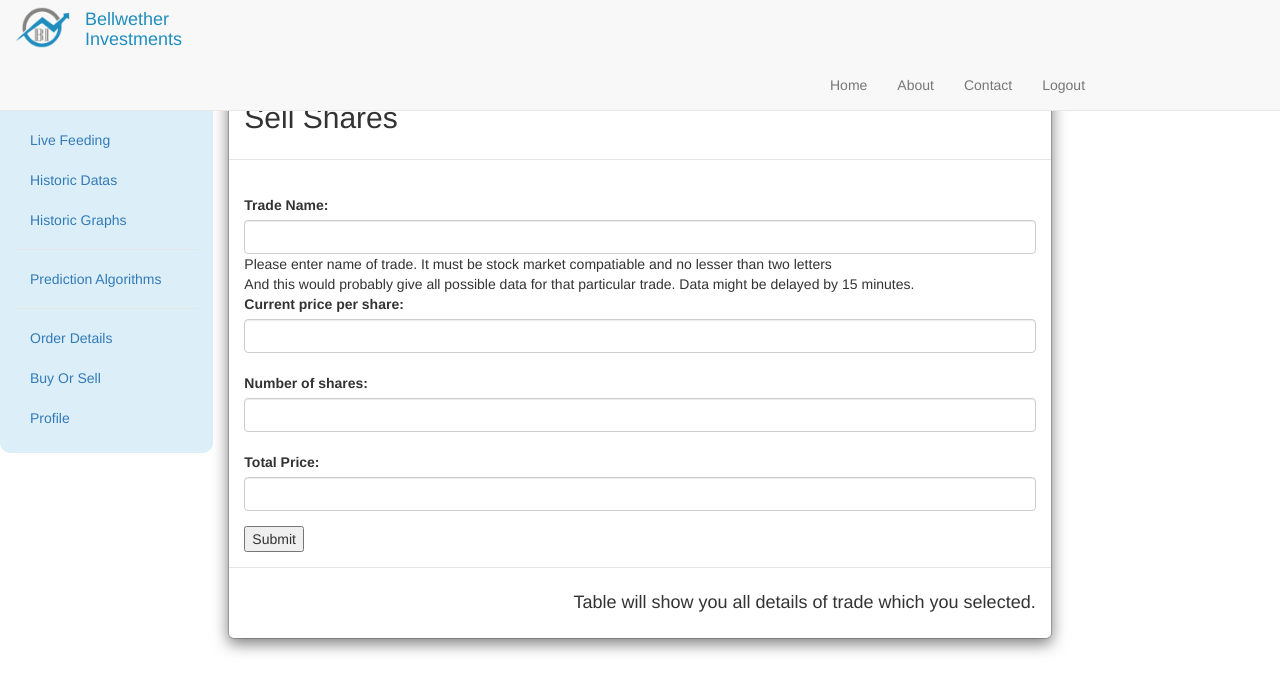
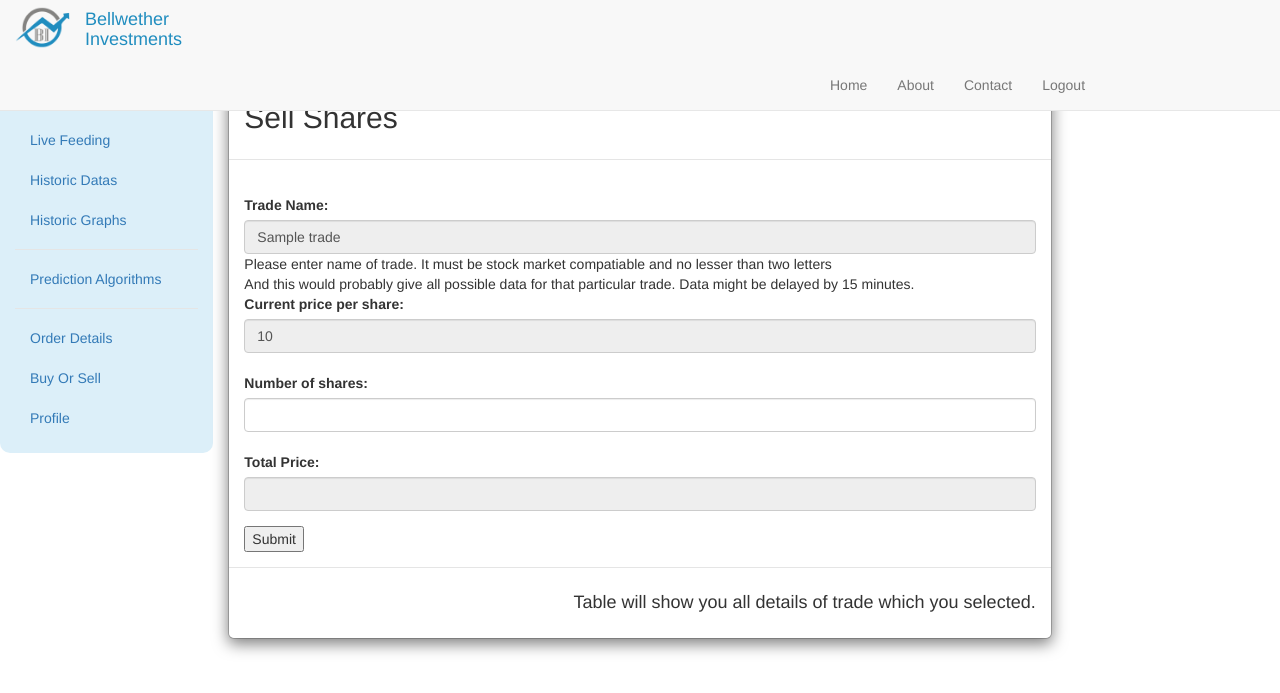
Before and after one commit to Dhara159/Bellwether, a Flask app: template templates/sell.html in a window 1280 px wide. Shown: the top 693 px of the page. Run offline with Flask 2, Linux system fonts and the light colour scheme; the template is opened without the code that fills it: most values are stand-ins (such as "Sample title", 1, 10 or a date in 2020); parts of the project's set-up code (start-up, migrations or seed data) failed here and were passed over; some libraries are stand-ins or nearby versions.

Commit message:
Added autosell option

```diff
--- a/app.py
+++ b/app.py
@@ -236,25 +236,45 @@ def buy_sell_confirm():
 
 @app.route('/sell_buy')
 def sell_buy():
-	if "userEmail" in session:
-		trades = ["HDFC","BIOCON","PNB","DLF","AKZOINDIA","ASHOKLEY","ASIANPAINT","ASTRAZEN","AUROPHARMA","AXISBANK","BAJAJCORP","BPCL","CENTRALBK","DENABANK","DISHTV","GAIL","GLENMARK","GODREJCP","GODREJIND","GPPL","HEROMOTOCO","IDBI","NAUKRI","JETAIRWAYS","JUSTDIAL","ONGC"]
-		mat = {}
-		for trade in trades:
-			todayTime = datetime.datetime.now()
-			yesterday = todayTime - timedelta(1)
-			latest = yesterday.strftime("%Y-%m-%d")
-			old = ((datetime.date.today()-relativedelta(months=+3))).strftime("%Y-%m-%d")
-			df = quandl.get("NSE/"+trade.upper(), authtoken="5GGEggAyyGa6_mVsKrxZ",start_date=old, end_date=latest)
-			datalist = df.values.tolist()
-			oldData = datalist[0][4]
-			latestData = datalist[len(datalist)-1][4]
-			finalResult = oldData-latestData
-			if finalResult > 0:
-				mat[trade] = finalResult
-		maxValTrade = max(mat.items(), key=operator.itemgetter(1))[0]
-		return render_template("sell_buy.html",tradeToBuy=maxValTrade)
-	else:
-		return("You are logged out!")
+	userEmail = str(session["userEmail"])
+	conn = mysql.connect()
+	cursor = conn.cursor()
+	cursor.execute("SELECT userId FROM users WHERE userEmail ='" + userEmail +"' ")
+	userId = cursor.fetchone()
+	cursor.execute("SELECT tradeName FROM orderdetails WHERE userId = '" + str(userId[0]) + "'")
+	tradeName = list(cursor.fetchone())
+	sellMatrix = []
+	for trade in tradeName:
+		tradeData = []
+		tradeData.append(trade)
+		cursor.execute("SELECT purchasePrice FROM orderdetails WHERE tradeName = '" +trade+ "'")
+		price = list(cursor.fetchone())
+		purchasePrice = np.mean(price)
+		tradeData.append(purchasePrice)
+		url = 'https://www.google.co.in/search?q=nse%3A'+trade+'&oq=nse%3A'+trade+'&aqs=chrome..69i57j69i60j69i58.6479j0j1&sourceid=chrome&ie=UTF-8'
+		user_agent = 'Mozilla/5.0 (iPhone; CPU iPhone OS 5_0 like Mac OS X) AppleWebKit/534.46'
+		req = urlopen(Request(str(url), data=None, headers={'User-Agent': user_agent}))
+		soup = BeautifulSoup(req, 'html.parser')
+		currentVal = soup.find('span',attrs={'class':'IsqQVc'})
+		currentSell = float((currentVal.text.strip()).replace(',', ''))
+		tradeData.append(currentSell)
+		sellMatrix.append(tradeData)
+	sellList = []
+	for everyTrade in sellMatrix:
+		tradeList = []
+		tName = everyTrade[0]
+		buyPrice = everyTrade[1]
+		sellPrice = everyTrade[2]
+		if sellPrice > buyPrice:
+			priceDiff = sellPrice - buyPrice
+			tradeList.append(tName)
+			tradeList.append(priceDiff)
+			sellList.append(tradeList)
+		else:
+			sellTrade = ['-', 0]
+			return render_template("sell.html", trade=sellTrade[0],sellPrice=sellTrade[1])
+	sellTrade = (max((a,b) for (a,b) in sellList))
+	return render_template("sell.html", trade=sellTrade[0],sellPrice=sellTrade[1])
 
 @app.route('/sell_buy_confirm', methods=['GET','POST'])
 def sell_buy_confirm():
--- a/templates/sell.html
+++ b/templates/sell.html
@@ -67,18 +67,18 @@
                 <form action="#">
                   <div class="form-group">
                     <label for="trade" class="bmd-label-floating">Trade Name:</label>
-                    <input type="text" class="form-control" name="trade">
+                    <input type="text" class="form-control" name="trade" value="{{ trade }}" id="tradeToSell" readonly>
                     <span class="bmd-help">Please enter name of trade. It must be stock market compatiable and no lesser than two letters</span><br>
                     <span class="bmd-help">And this would probably give all possible data for that particular trade. Data might be delayed by 15 minutes.</span>
                     <br>
                     <label for="cprice" class="bmd-label-floating">Current price per share:</label>
-                    <input type="text" class="form-control" name="cprice">
+                    <input type="text" class="form-control" name="cprice" value="{{ sellPrice }}" id="sellPrice" readonly>
                     <br>
                     <label for="volume" class="bmd-label-floating">Number of shares:</label>
-                    <input type="text" class="form-control" name="volume">
+                    <input type="text" class="form-control" name="volume" onkeyup="updatePrice(this)">
                     <br>
                     <label for="total" class="bmd-label-floating">Total Price:</label>
-                    <input type="text" class="form-control" name="total">
+                    <input type="text" class="form-control" name="total" id="total" readonly>
                   </div>
                   <button type="submit" name="submit" class="next action-button" value="Submit" >Submit</button>
                 </form>
@@ -97,4 +97,14 @@
 </div>
 <!--/.container-->
   </body>
+  <script src="https://ajax.googleapis.com/ajax/libs/jquery/3.3.1/jquery.min.js"></script>
+  <script type="text/javascript">
+    function updatePrice(e)
+    {
+        initVal = $("#sellPrice").val();
+        totalSell = e.value * initVal;
+        $("#total").val(totalSell);
+
+    }
+  </script>
 </html>
```
